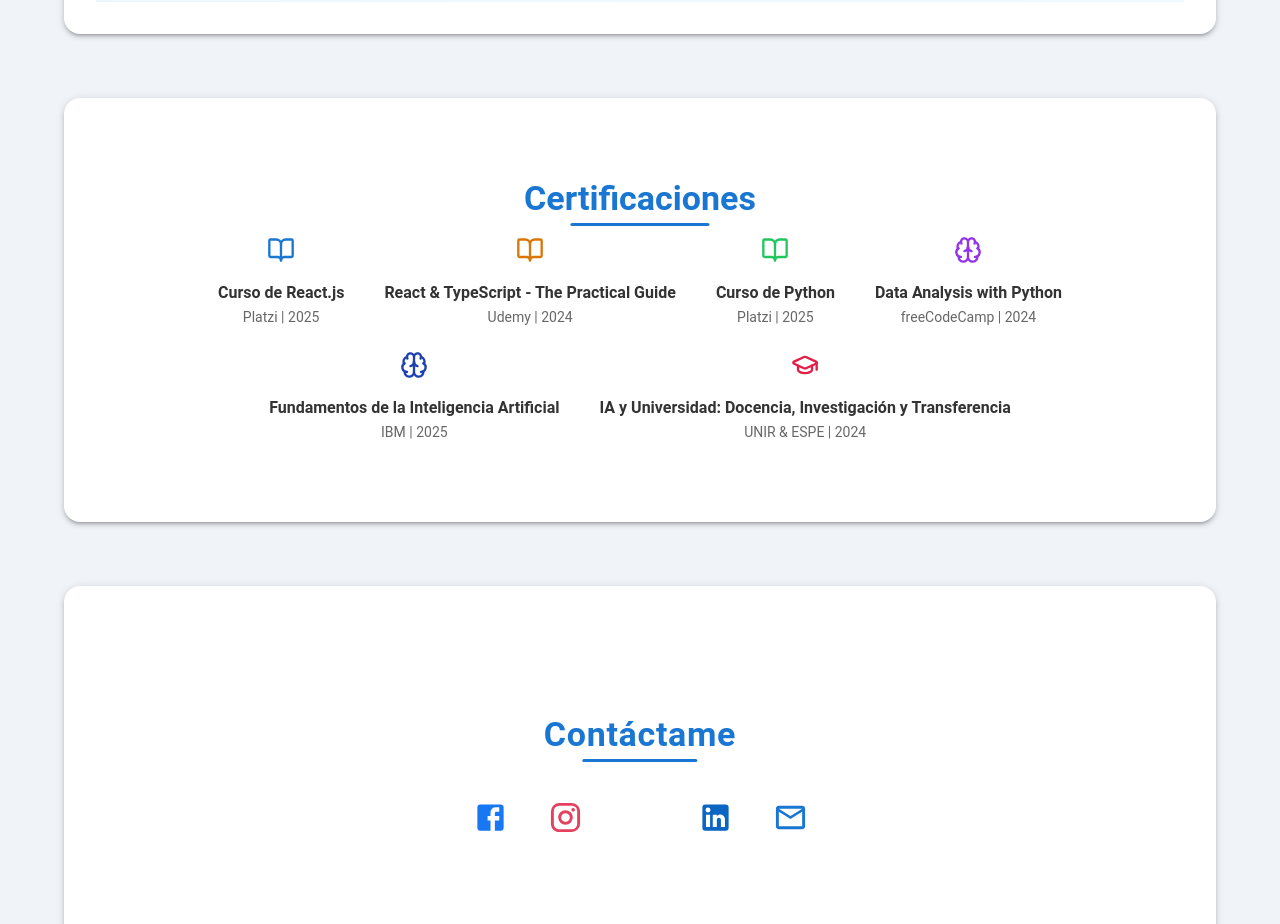
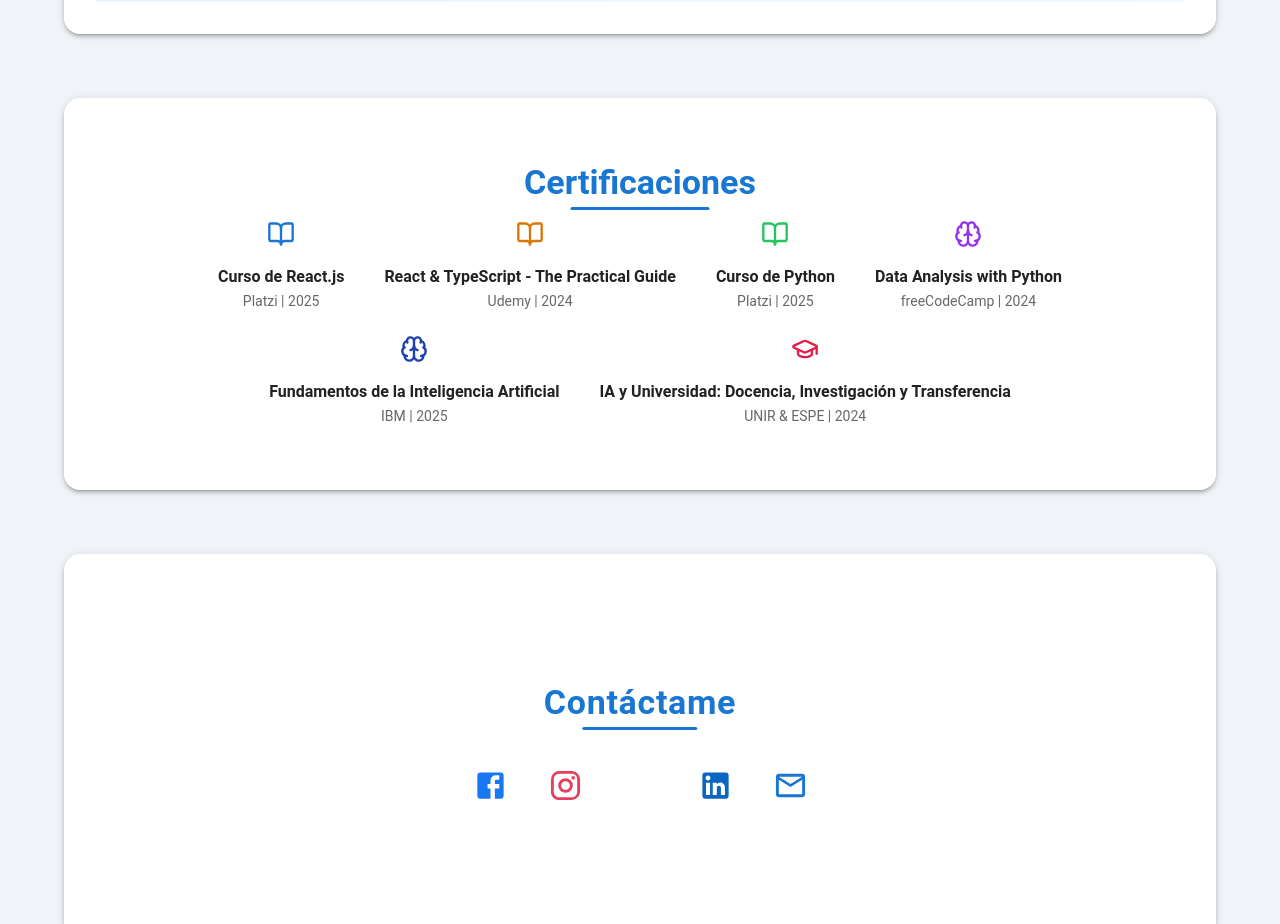
Before and after one commit to Patogol35/jorgito, a React (Vite) app: page / in a window 1280 px wide. Shown: the part 1980-2904 px from the top of the page. Built offline with nearby package versions, Linux system fonts and the light colour scheme.

Commit message:
Update Certifications.jsx

```diff
--- a/src/components/Certifications.jsx
+++ b/src/components/Certifications.jsx
@@ -13,15 +13,7 @@ const certificaciones = [
 
 export default function Certifications() {
   return (
-    <Box
-      id="certifications"
-      sx={{
-        background: "transparent", // ✅ sin fondo propio
-        pt: 6,
-        pb: 6,
-        color: "#333",
-      }}
-    >
+    <Box id="certifications" sx={{ py: 4 }}>
       {/* Título */}
       <motion.div
         initial={{ opacity: 0, y: 50 }}
@@ -56,7 +48,7 @@ export default function Certifications() {
         </Typography>
       </motion.div>
 
-      {/* Grid limpio */}
+      {/* Grid */}
       <Grid container spacing={3} justifyContent="center">
         {certificaciones.map((c, i) => (
           <Grid item xs={12} sm={6} md={4} key={i}>
@@ -81,4 +73,4 @@ export default function Certifications() {
       </Grid>
     </Box>
   );
-        }
+}
```
